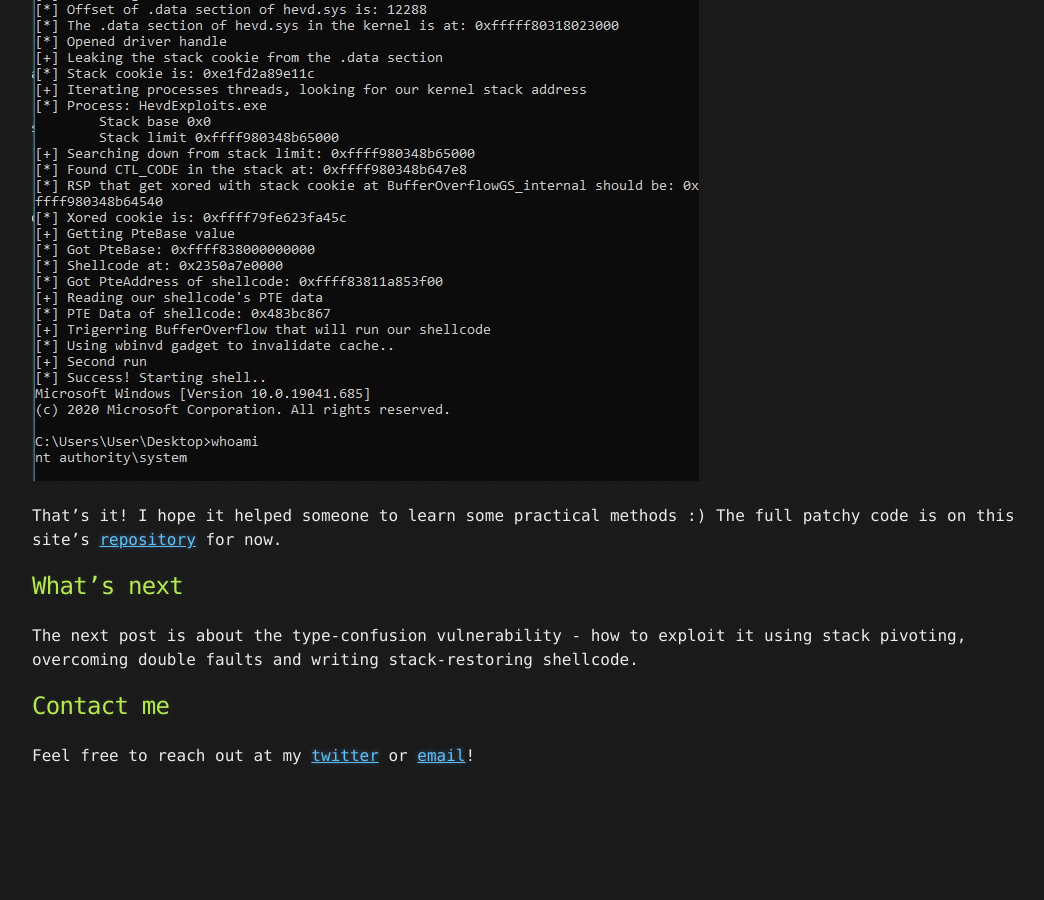
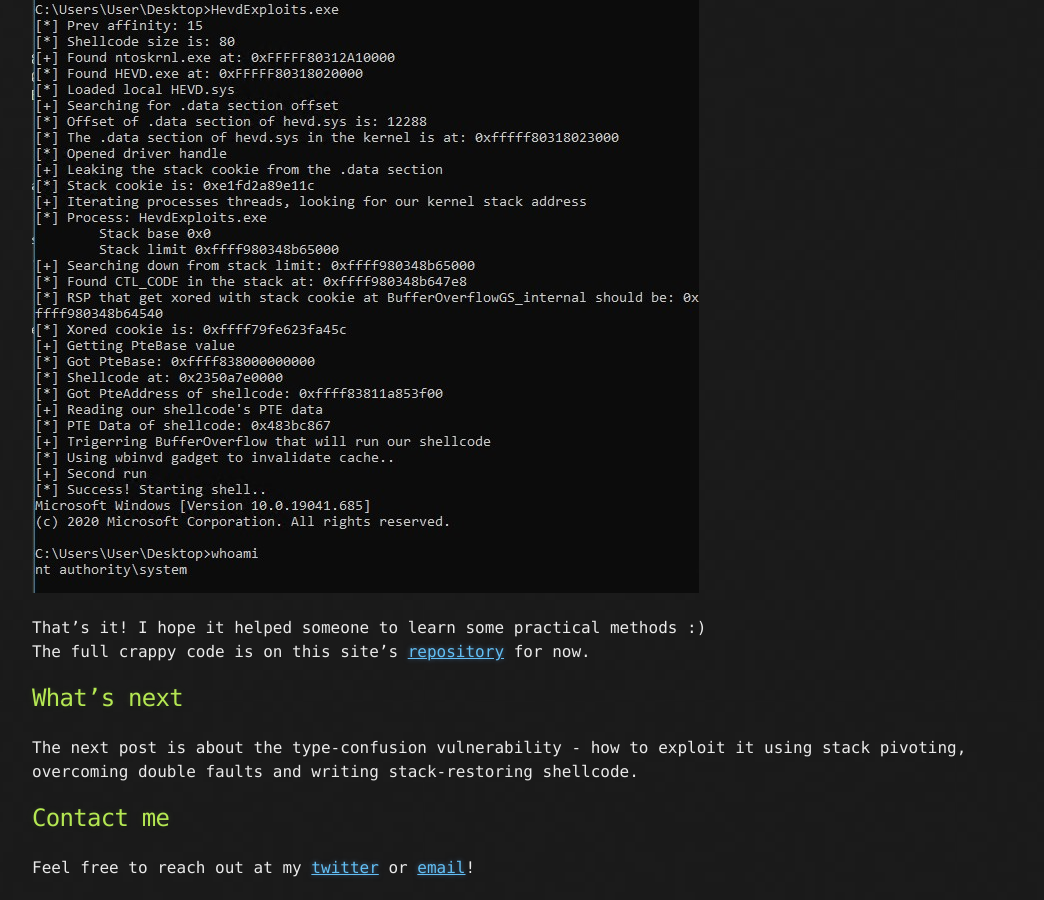
Before and after one commit to Kristal-g/kristal-g.github.io, a Jekyll site: the page built from _posts/2021-02-07-HEVD_StackOverflowGS_Windows_10_RS5_x64.md, in a window 1280 px wide and 900 px high, scrolled down 11003 px. Shown: the whole window, without its empty margins (108-1152 px from the left). Built offline with Jekyll 4.4.1, drawn with Linux system fonts in a browser that asks for light colours; before the commit the page ends 11791 px from its top, so only the background shows below that.

Commit message:
some new lines

````diff
--- a/_posts/2021-02-07-HEVD_StackOverflowGS_Windows_10_RS5_x64.md
+++ b/_posts/2021-02-07-HEVD_StackOverflowGS_Windows_10_RS5_x64.md
@@ -32,6 +32,7 @@
 3. Bypass SMEP
 4. Putting it all together
 
+<br/>
 
 ## Analyzing the vulnerability
 Finding the vulnerable function is not interesting in HEVD because the driver is filled with debug prints that spoil it, so we'll skip it and go directly to that function.
@@ -44,6 +45,7 @@
 Most of the exploitation tutorials on bypassing GS protections use the exception handler as the [bypass](https://web.archive.org/web/20201206144133/https://www.corelan.be/index.php/2009/09/21/exploit-writing-tutorial-part-6-bypassing-stack-cookies-safeseh-hw-dep-and-aslr/) [method](http://ith4cker.com/content/uploadfile/201601/716b1451824309.pdf?tonalq=jvb2o3). It makes use of the fact that **if** the vulnerable function is wrapped with try/except then on 32-bit programs it will cause an exception handler address to be placed on the stack right beside the stack cookie. Then, overwriting that handler and causing an exception before the function gets to checking the cookie causes the exception handler to be called and in an exploit - our own pointer that we've put there.
 But in 64-bit program [this is not how it works](https://www.osronline.com/article.cfm%5earticle=469.htm#:~:text=Because%20the%20x64,within%20the%20module) anymore. It was changed because the overhead of putting the exception handler on the stack every time is costly and because it was susceptible to buffer overflow attacks.
 Therefore we'll need to find another way to bypass that protection.
+<br />
 
 
 ## GS Stack Protection bypass
@@ -178,6 +180,8 @@
 ```
 The results show that the RSP that gets xored with the cookie is predicted to be ```CTL_CODE_ADDRESS - 0x2a8```.
 Now we have all that we need to bypass the GS stack protection and move on to getting our shellcode executed.
+<br />
+
 
 ## Bypassing SMEP
 The best result for me was getting arbitrary shellcode executed. If we reach that step, we can do everything we want in that shellcode from the kernel's context.
@@ -244,6 +248,7 @@
 ```
 
 Now we know what data we want to write (wantedPteValue) and where to write it to (shellcodePte). The actual writing will happen in the rop chain because we don't have an arbitrary write primitive.
+<br/>
 
 ## Putting it all together
 The rop chain should do this:
@@ -308,11 +313,12 @@
 
 
 That's it! I hope it helped someone to learn some practical methods :)
-The full patchy code is on this site's [repository](https://github.com/Kristal-g/kristal-g.github.io/tree/master/assets/code) for now.
+The full crappy code is on this site's [repository](https://github.com/Kristal-g/kristal-g.github.io/tree/master/assets/code) for now.
+<br/>
 
 ## What's next
 The next post is about the type-confusion vulnerability - how to exploit it using stack pivoting, overcoming double faults and writing stack-restoring shellcode.
-
+<br/>
 
 ## Contact me
 Feel free to reach out at my [twitter](https://twitter.com/gal_kristal) or [email](mailto:gkristal.w@gmail.com)!
````
